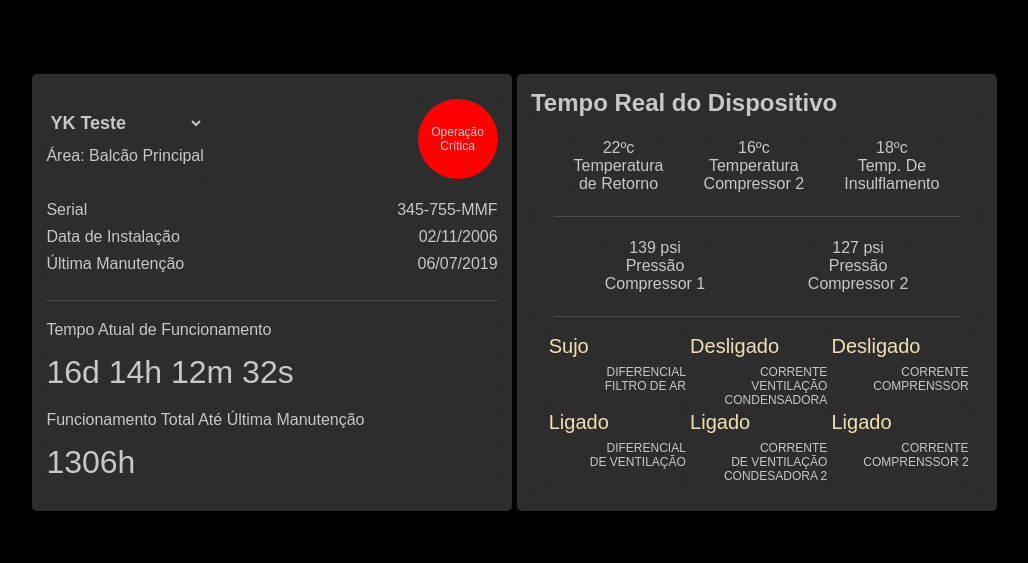
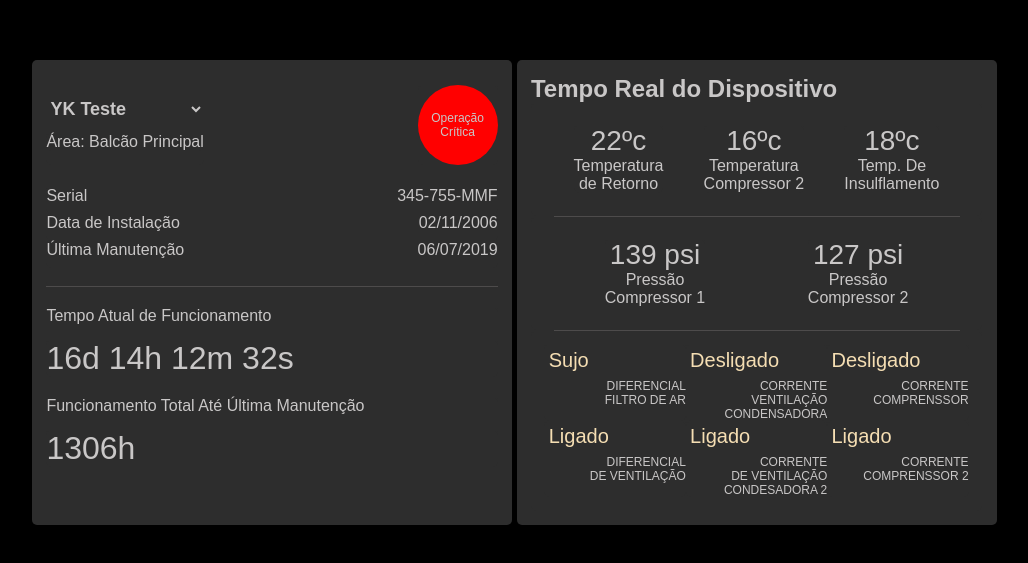
Before and after one commit to simonelopess/components-engie, a React (Create React App) app: page / in a window 1280 px wide. Shown: the part 117-680 px from the top of the page, without its empty margins (128-1156 px from the left). Built offline with nearby package versions, Linux system fonts and the light colour scheme.

Commit message:
Atualização das temperaturas

```diff
--- a/src/components/Component2/index.css
+++ b/src/components/Component2/index.css
@@ -25,6 +25,9 @@
     padding: 5%;
 }
 
+.temperaturas-row1 div p:first-child, .temperaturas-row2 div p:first-child{
+    font-size: 1.75em;
+}
 .status-temp{
     display: grid;
     grid-template-columns: 1fr 1fr 1fr;
```
